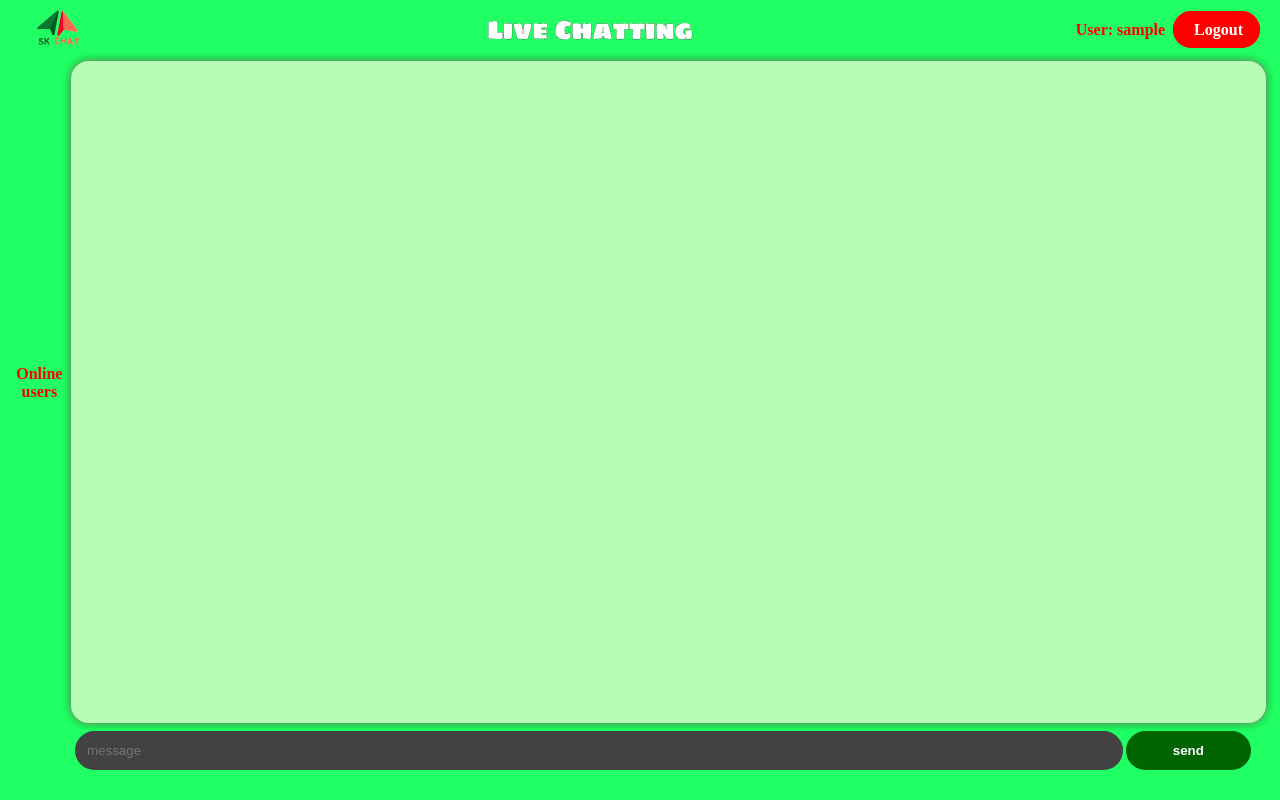
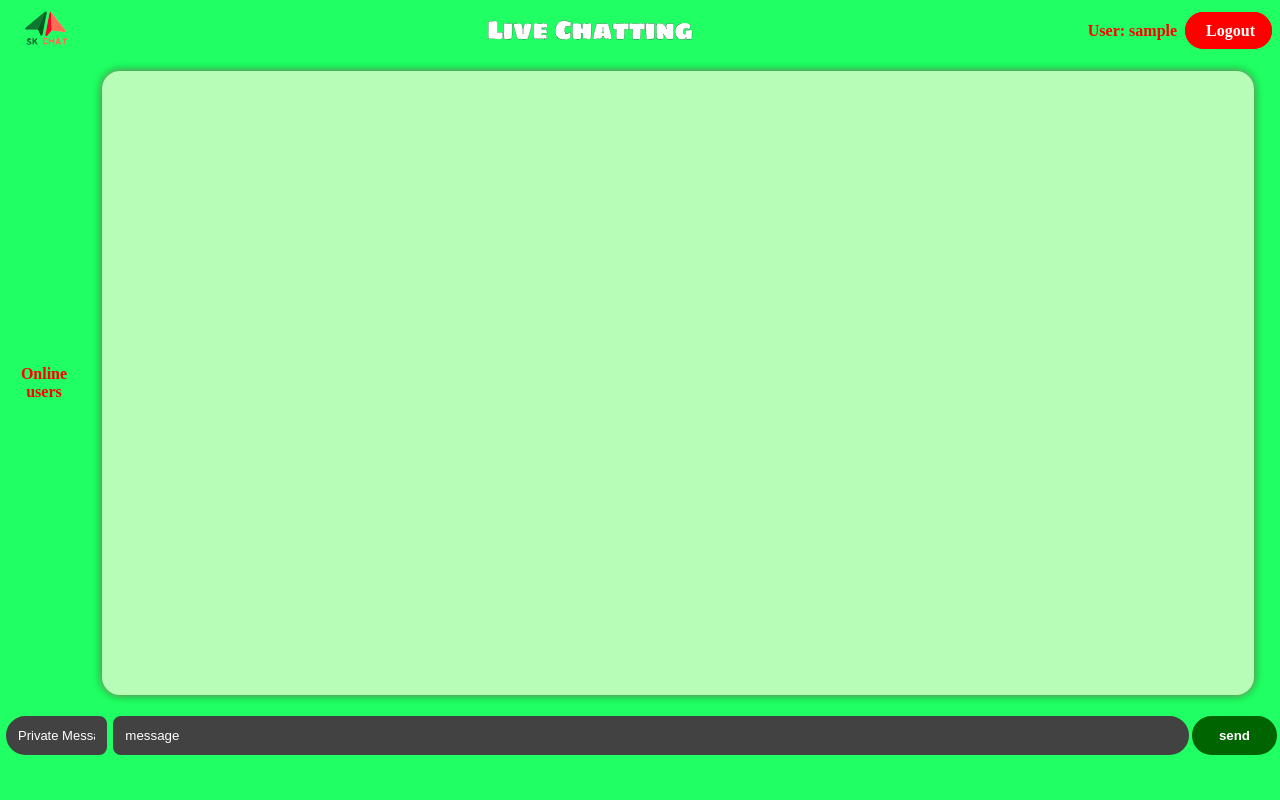
Before and after one commit to sksketer/Group-chatting, a PHP site: page /main.php in a window 1280 px wide. Run offline with PHP 8.4, Linux system fonts and the light colour scheme; the visitor is signed in with stand-in values (Sample User, id 1); data that the repository does not hold is empty.

Commit message:
<sksketer>

```diff
--- a/components/main/mainContainer.php
+++ b/components/main/mainContainer.php
@@ -5,15 +5,6 @@
     <meta http-equiv="X-UA-Compatible" content="IE=edge">
     <meta name="viewport" content="width=device-width, initial-scale=1.0">
     <title></title>
-    <style>
-        #displayUserMessage {
-            align-item: center;
-            max-width: 550px;
-            /* background-color: red; */
-            padding: 4px 2px 0px 5px;
-
-        }
-    </style>
 </head>
 <body>
     <?php
@@ -32,8 +23,16 @@
                 $display = ($_SESSION['username'] == $row['username']) ? "visible" : "none";
                 $flexDirection = ($_SESSION['username'] == $row['username']) ? "row-reverse" : "row";
                 $margin = ($_SESSION['username'] == $row['username']) ? "" : "";
+                $toUser = $row['toUser'];
+                $toUserDisplay = "none";
+                if($toUser == "All") {
+                    $toUserDisplay = "visible";
+                } else {
+                    if($toUser == $_SESSION['username']) $toUserDisplay = "visible";
+                    if($row['username'] == $_SESSION['username']) $toUserDisplay = "visible";
+                }
 
-                echo '<div class="userMessage">';
+                echo '<div class="userMessage" style="display:'.$toUserDisplay.'">';
                     echo '<form action="components/deleteMessage.php" method="post" style="flex-direction:'.$flexDirection.'">';
                         echo '<fieldset style="flex-direction:'.$flexDirection.'">';
                             echo '<legend style="background-color: '.$color.'; margin-left: '.$margin.';">'.$row['username'].'</legend>';
--- a/components/submitRegestration.php
+++ b/components/submitRegestration.php
@@ -22,7 +22,7 @@
             echo "<div style='color:red; text-align: center; margin: 20px; font-size: larger;'>Error in Regestration. </div>";
 
     } else {
-        echo '<h1 style="color:red"> CantNot Commected to server. <a href="../signup.html">Try Again</a> </h1>';
+        echo '<h1 style="color:red"> CantNot Connected to server. <a href="../signup.html">Try Again</a> </h1>';
     }
 
 
--- a/css/style.css
+++ b/css/style.css
@@ -1,21 +1,17 @@
 @import url('https://fonts.googleapis.com/css2?family=Sigmar+One&display=swap');
+*{margin: 0; padding: 0; box-sizing: border-box;}
 body {
-    /* overflow: hidden; */
-    overflow-x: hidden;
     background-color: rgb(32, 255, 99);
-    padding: 0px;
-    margin: 0px;
 }
 .container {
-    padding: 0px;
+    width: 100%;
 }
 .nav {
     display: flex;
     flex: row;
     justify-content: space-between;
     align-items: center;
-    height: 5vh;
-    padding: 10px 12px 3px 12px;
+    padding: 10px 0px;;
 }
 .nav #logo {
     margin: 0px 8px;
@@ -52,28 +48,29 @@ body {
     flex-direction: column;
     width: 100%;
     margin: auto;
-    padding: 8px;
 }
 .main .msg-section {
+    width: 100%;
     display: flex;
     flex-direction: row;
     justify-content: center;
 }
 .main .msg-section .activeUser {
     width: 5%;
+    display: flex;
+    margin-left: 12px;
     text-align: center;
-    /* background-color: red; */
-    display: flex;
     flex-direction: column;
     justify-content: center;
 }
 .main .msg-section .activeUser #online {
     color: red;
     font-weight: bold;
+    margin: 10px 0px;
 }
 .main .msg-section .activeUser #user {
-    width: 5vh;
-    height: 5vh;
+    width: 35px;
+    height: 35px;
     border-radius: 50%;
     margin-left: 20%;
     margin-right: 20%;
@@ -82,28 +79,29 @@ body {
 .main .msg-section .activeUser p {
     margin-top: -3px;
 }
+
 .main .msg-section .displayMessage {
-    width: 93%;
-    height: 79vh;
+    width: 90%;
+    height: 78vh;
+    margin: 10px auto;
     padding: 15px;
     box-shadow: 0px 0px 8px darkgreen, 0px 0px 5px rgb(255, 255, 255);
     border-radius: 18px;
     background-color: rgb(183, 252, 183);
     overflow-y: scroll;
-    margin-right: 22px;
 }
 .userMessage form {
     display: flex;
     flex-direction: row;
 }
 .userMessage form fieldset {
-    /* display: inline; */
     display: flex;
     flex-direction: row;
+    margin: 5px 0px;
     border-radius: 55px;
+    padding: 1px 10px 3px 10px;
     border: 1px solid darkgreen;
     background-color: lightgreen;
-    margin: 5px 0px;
 }
 .userMessage form fieldset legend {
     color: white;
@@ -117,23 +115,45 @@ body {
     cursor: pointer;
     padding: 3px 3px;
     background: transparent;
-    margin: 0px 3px;
+    margin: 1px 3px;
+}
+.userMessage form fieldset #displayUserMessage {
+    border-radius: 20px;
+    padding: 4px 2px 0px 8px;
+
 }
 .main .textMessage {
-    width: 80%;
-    height: 5vh;
+    width: 100%;
     padding: 8px 0px;
-    margin-left: 5%;
 }
 .main .textMessage form {
     display: flex;
     flex-direction: row;
+    width: 100%;
+    padding: 3px;
+}
+.main .textMessage form #toUser {
+    width: 8%;
+    color: white;
+    outline: none; border: 2px solid rgb(66, 66, 66);
+    border-radius: 50px 20px 20px 50px;
+    font-size: small;
+    padding: 10px;
+    margin: 0px 3px;
+    background-color: rgb(66, 66, 66);
+    cursor: pointer;
+}
+.main .textMessage form #toUser:hover {
+    background-color: rgb(99, 99, 99);
+}
+::placeholder {
+    color: white;
 }
 .main .textMessage form #message {
-    min-width: 80vw;
+    width: 85%;
     color: white;
     outline: none; border: 2px solid rgb(66, 66, 66);
-    border-radius: 50px;
+    border-radius: 20px 50px 50px 20px;
     padding: 10px;
     margin: 0px 3px;
     background-color: rgb(66, 66, 66);
@@ -149,7 +169,7 @@ body {
     outline: none;
     border: 2px solid darkgreen;
     color: white;
-    padding:  10px 3.5vw;
+    padding:  10px 25px;
     border-radius: 22px;
     background-color: darkgreen;
     font-weight: bold;
@@ -160,6 +180,6 @@ body {
 }
 @media only screen and (max-width: 550px) {
     .main .textMessage form #message {
-        min-width: 70vw;
+        /* min-width: 70vw; */
     }
 }
--- a/main.php
+++ b/main.php
@@ -13,9 +13,17 @@
 //    header("refresh: 2");
     require 'components/connection/connectionFile.php';
     $usr = "SELECT username FROM `userlogins` WHERE status = 'online'";
+    $allUsr = "SELECT username FROM `userlogins`";
     $msg = "SELECT * FROM `messages`";
     $usrresult = mysqli_query($conn, $usr);
+    $all_Usr = mysqli_query($conn, $allUsr);
     $msgresult = mysqli_query($conn, $msg);
+
+    $allUser = array();
+
+    while($allRow = mysqli_fetch_assoc($all_Usr)) {
+        array_push($allUser, $allRow['username']);
+    }
 ?>
     <div class="container">
         <?php require 'components/navigationBar.php';?>
@@ -27,6 +35,14 @@
             </div>
             <div class="textMessage">
                 <form action="components/sendMessege.php" method="post">
+                    <input type="hidden" name="toUser">
+                    <input list="selectUser" name="toUser" id="toUser" placeholder="Private Message" autocomplete="off">
+                        <datalist id="selectUser">
+                        <?php
+                            foreach ($allUser as $i)
+                            echo '<option value="'.$i.'">';
+                        ?>
+                        </datalist>
                     <input type="text" name="message" id="message" required placeholder="message" autocomplete="off" spellcheck="true">
                     <input type="submit" value="send" id="send-btn">
                 </form>
```
Also changed, not shown: components/sendMessege.php (+12 -3 lines).
